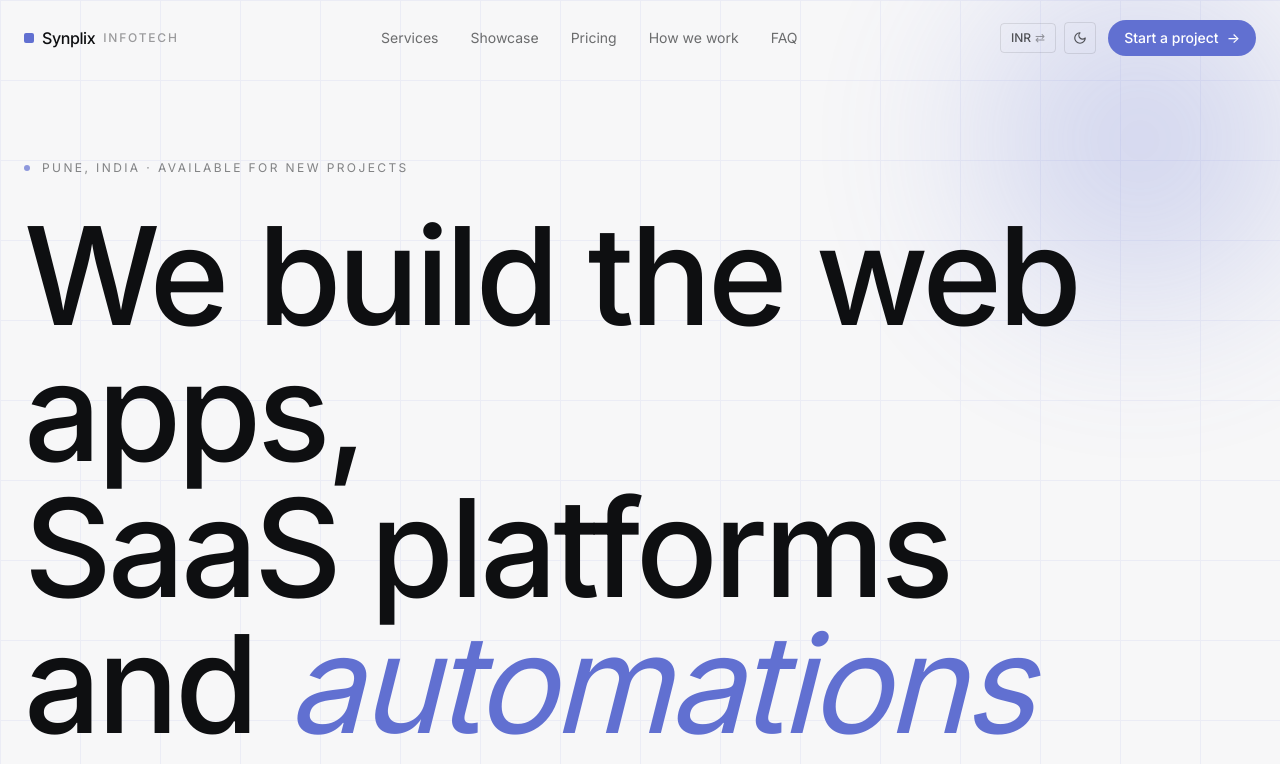
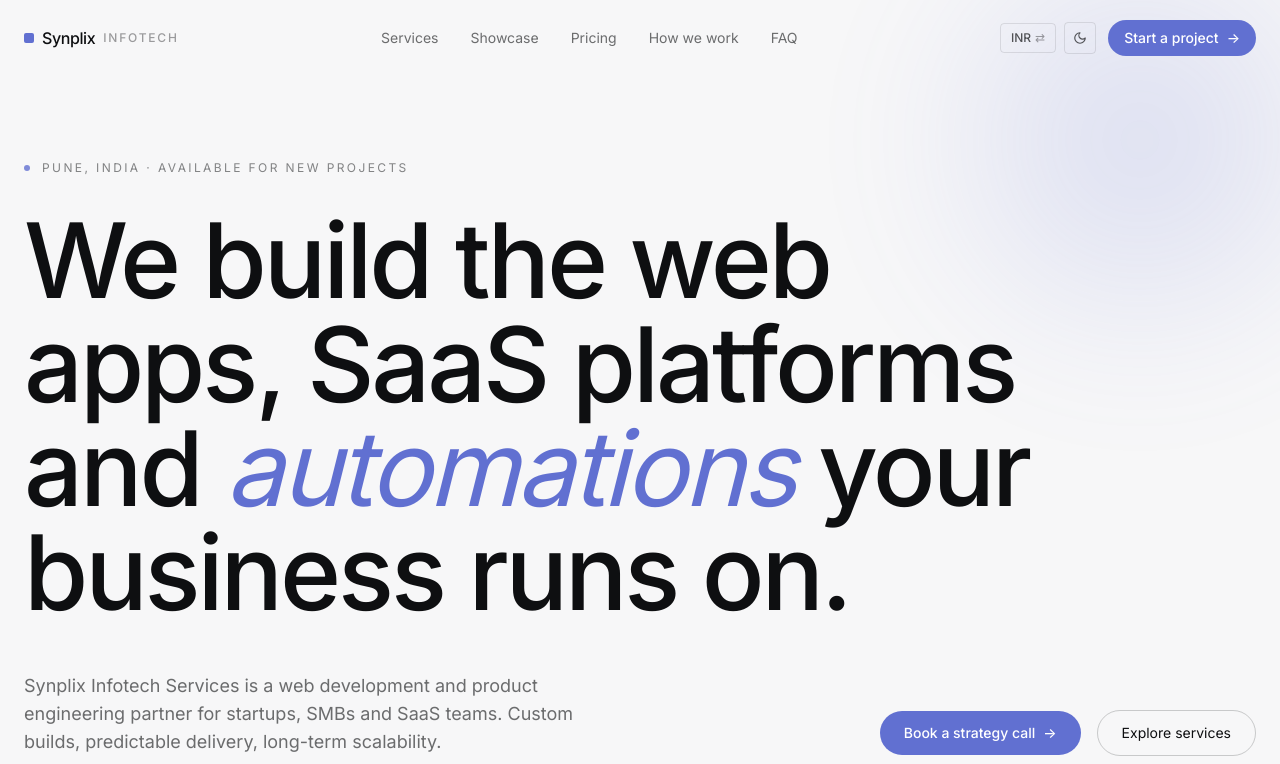
Before and after one commit to YashTupe22/Synplix-Infotech-V2, a React (Vite) app: page / in a window 1280 px wide. Shown: the top 764 px of the page. Built offline with nearby package versions, Linux system fonts and the light colour scheme.

Commit message:
Changes
Co-authored-by: YashTupe22 <192679530+YashTupe22@users.noreply.github.com>

```diff
--- a/src/components/HeroSection.tsx
+++ b/src/components/HeroSection.tsx
@@ -10,22 +10,11 @@ export function HeroSection() {
   }, []);
 
   return (
-    <section className="relative min-h-[92vh] flex items-end overflow-hidden bg-background text-foreground pt-32 pb-16 lg:pt-40 lg:pb-24">
-      {/* Ambient grid */}
+    <section className="relative min-h-[88vh] flex items-end overflow-hidden bg-background text-foreground pt-32 pb-16 lg:pt-40 lg:pb-24">
+      {/* Soft ambient glow */}
       <div
         aria-hidden
-        className="absolute inset-0 opacity-[0.07]"
-        style={{
-          backgroundImage:
-            "linear-gradient(hsl(var(--accent-lime)) 1px, transparent 1px), linear-gradient(90deg, hsl(var(--accent-lime)) 1px, transparent 1px)",
-          backgroundSize: "80px 80px",
-          transform: `translateY(${scrollY * 0.15}px)`,
-        }}
-      />
-      {/* Glow */}
-      <div
-        aria-hidden
-        className="pointer-events-none absolute -top-40 -right-40 w-[600px] h-[600px] rounded-full blur-3xl opacity-30"
+        className="pointer-events-none absolute -top-40 -right-40 w-[600px] h-[600px] rounded-full blur-3xl opacity-20"
         style={{ background: "radial-gradient(circle, hsl(var(--accent-lime)) 0%, transparent 60%)" }}
       />
 
@@ -36,12 +25,10 @@ export function HeroSection() {
         </div>
 
         <h1
-          className="text-[3rem] sm:text-6xl md:text-7xl lg:text-8xl xl:text-[8.5rem] font-medium leading-[0.92] tracking-[-0.03em] max-w-6xl"
-          style={{ transform: `translateY(${scrollY * 0.15}px)` }}
+          className="text-4xl sm:text-5xl md:text-6xl lg:text-7xl xl:text-[6.5rem] font-medium leading-[0.95] tracking-[-0.03em] max-w-5xl"
+          style={{ transform: `translateY(${scrollY * 0.08}px)` }}
         >
-          We build the web apps,
-          <br />
-          SaaS platforms and{" "}
+          We build the web apps, SaaS platforms and{" "}
           <span
             className="italic font-normal"
             style={{ color: "hsl(var(--accent-lime))" }}
```
